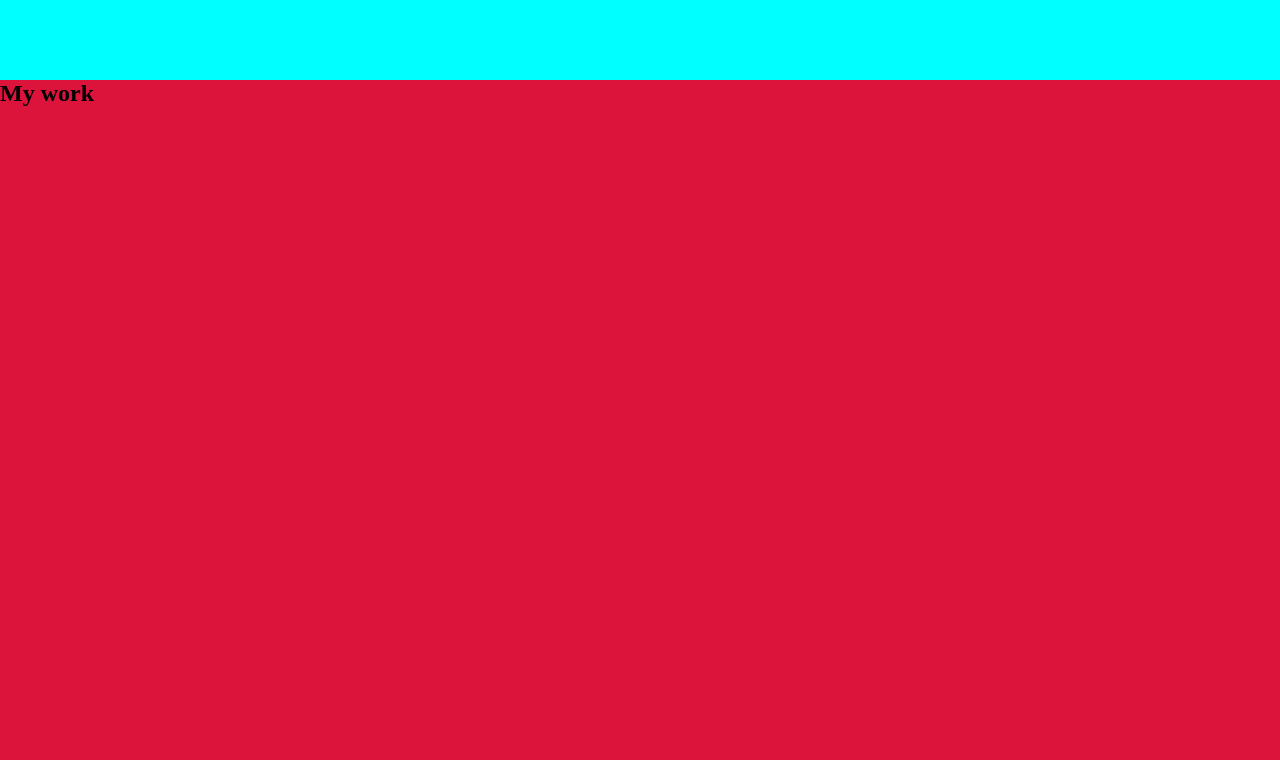
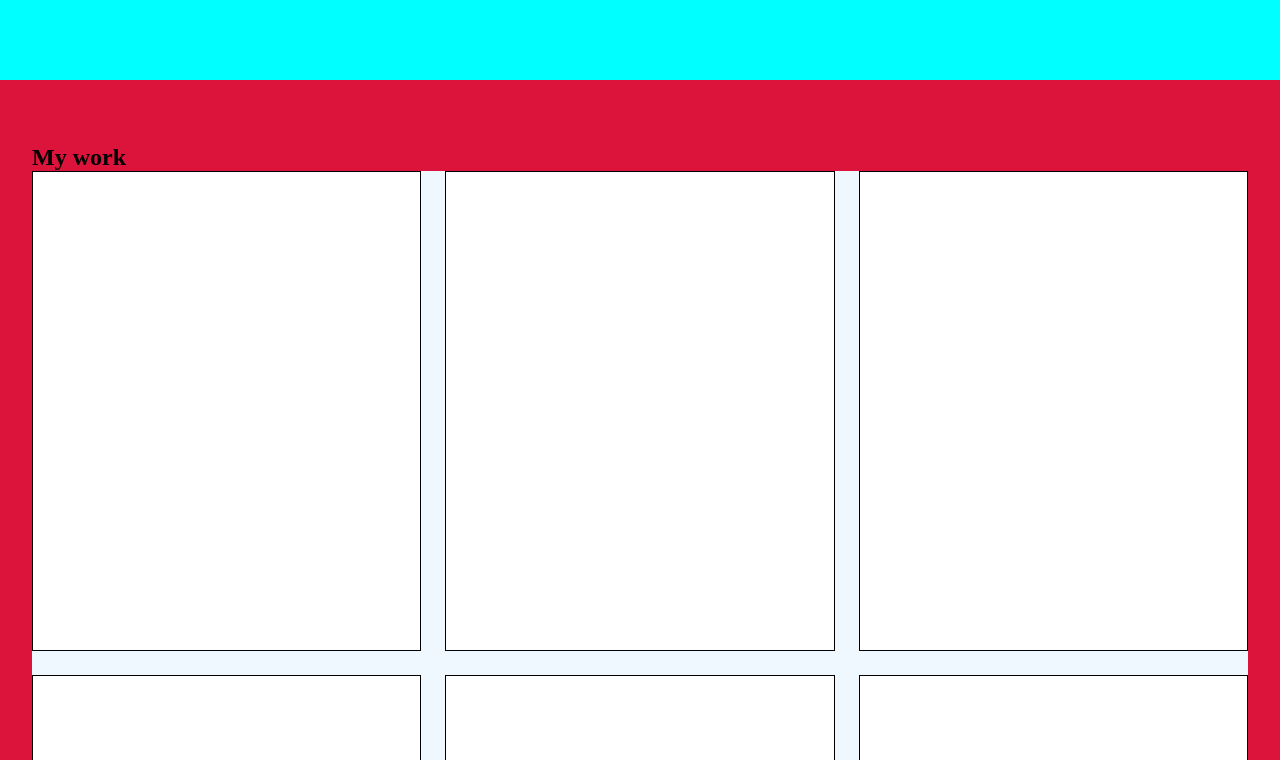
Before and after one commit to mayankk-XD/homePage, a plain HTML site: page index.html in a window 1280 px wide. Shown: the part 720-1480 px from the top of the page. Drawn offline with Linux system fonts and the light colour scheme.

Commit message:
Added main sections cards

```diff
--- a/style.css
+++ b/style.css
@@ -64,8 +64,31 @@ header > img {
     font-size: 1.5em;
 }
 main {
-    min-height: 200vh;
+    display: flex;
+    min-height: 100vh;
+    width: 100%;
     background-color: crimson;
+}
+
+.my-work {
+    display: flex;
+    flex-direction: column;
+    width: 100%;
+    padding: 4em 2em ;
+}
+
+.my-work > .projects {
+    display: grid;
+    grid-template-columns: repeat(3, 1fr);
+    grid-template-rows: repeat(2, 1fr);
+    gap: 1.5em;
+    background-color: aliceblue;
+}
+
+.projects > div {
+    height: 30em;
+    background-color: white;
+    border: 1px solid black;
 }
 
 footer {
@@ -139,6 +162,10 @@ footer img {
         justify-content: center;
     }
 
+    .my-work > .projects {
+        grid-template-columns: 1fr;
+    }
+
     footer {
         flex-direction: column;
         padding: 0;
@@ -164,6 +191,10 @@ footer img {
         align-items: stretch;
     }
 
+    .my-work > .projects {
+        grid-template-columns: repeat(2, 1fr);
+    }
+
     footer img {
         width: 40%;
         height: auto;
```
